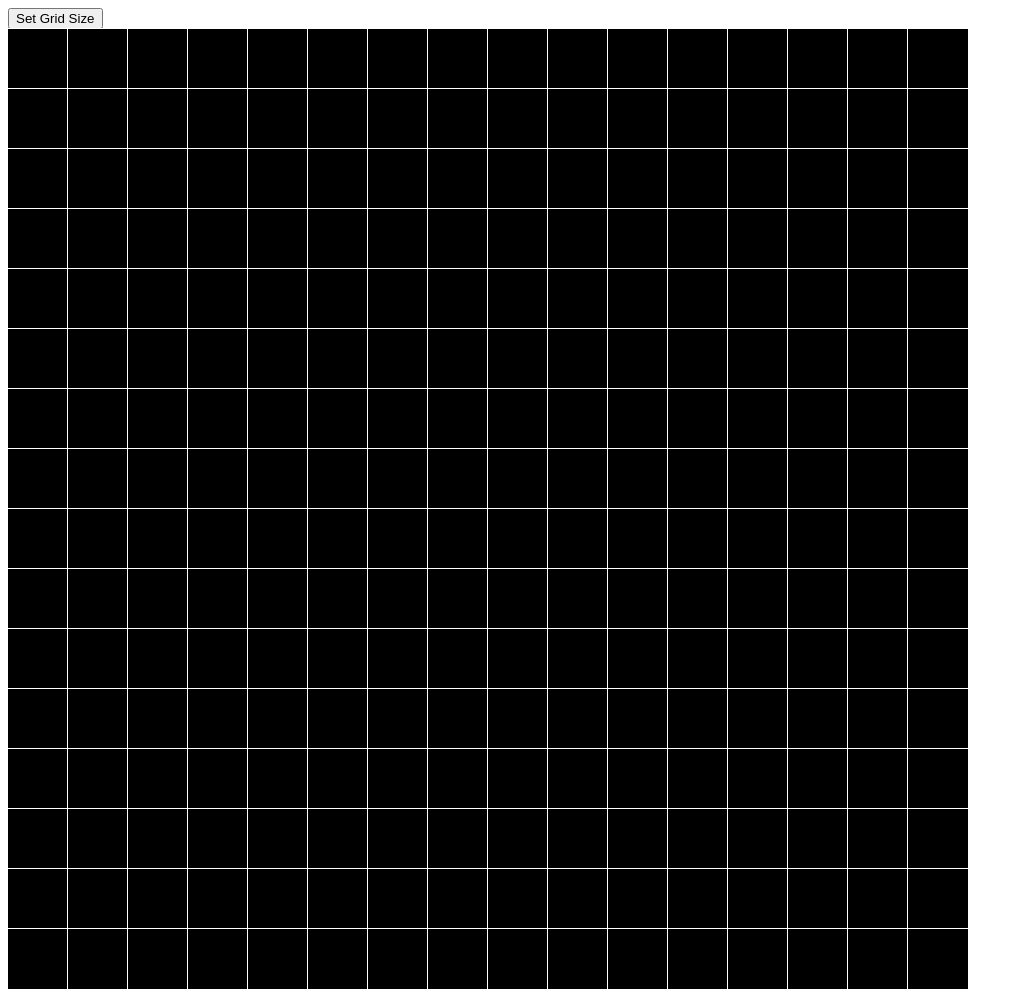
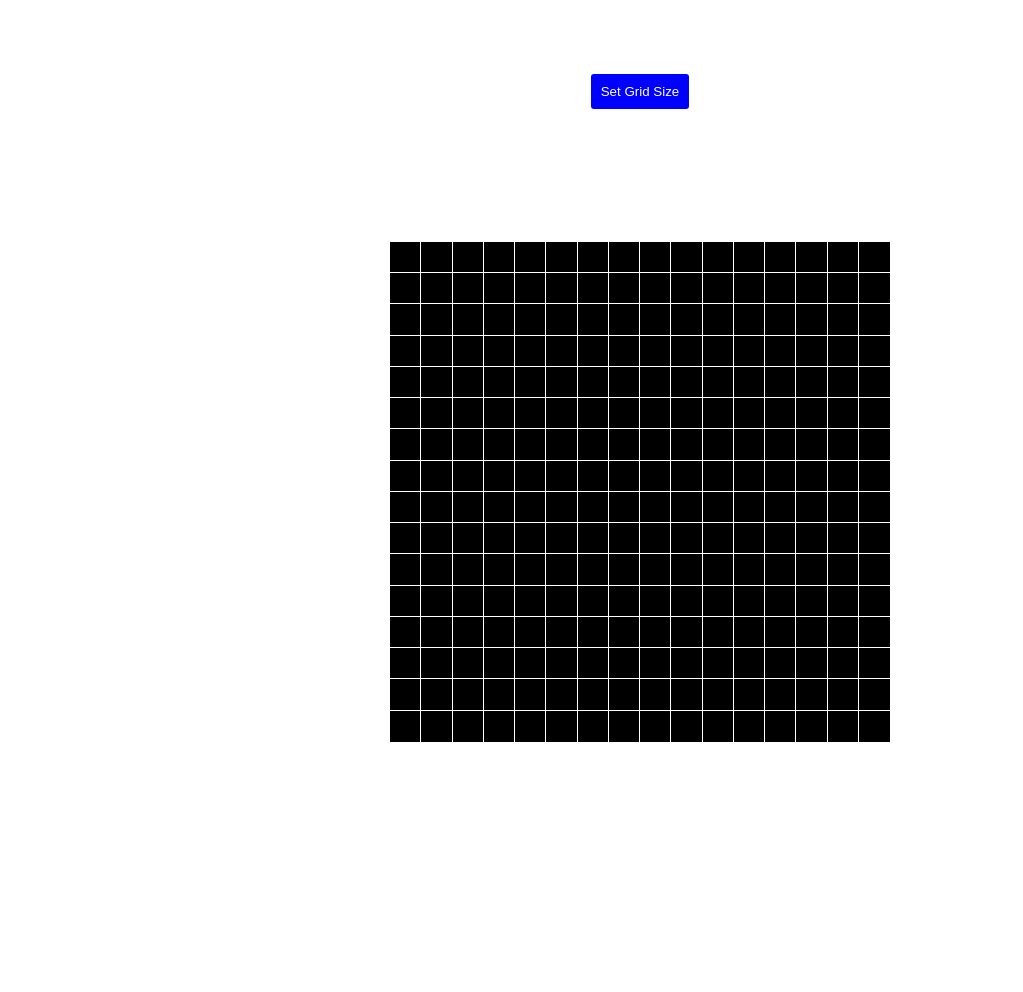
Before and after one commit to meera-gd/odin-etch-a-sketch, a plain HTML site: page index.html in a window 1280 px wide. Shown: the whole page, without its empty margins (0-1023 px from the left). After the commit the page ends 816 px from the top, so only its background shows below. Drawn offline with Linux system fonts and the light colour scheme.

Commit message:
Change alignment and button styling

```diff
--- a/index.html
+++ b/index.html
@@ -1,13 +1,15 @@
 <!DOCTYPE html>
 <html lang="en">
   <head>
-		<meta charset="utf-8">
+    <meta charset="utf-8" />
     <title>Etch-a-Sketch</title>
-		<link rel="stylesheet" href="style.css">
+    <link rel="stylesheet" href="style.css" />
     <script src="script.js" defer></script>
   </head>
   <body>
+    <div id="settings">
       <button id="sizer">Set Grid Size</button>
+    </div>
     <div class="container"></div>
   </body>
 </html>
--- a/script.js
+++ b/script.js
@@ -1,25 +1,24 @@
-
 function drawGrid(size) {
-	const container = document.querySelector('.container');
-	container.textContent = '';
+  const container = document.querySelector(".container");
+  container.textContent = "";
 
   for (let i = 0; i < size * size; i++) {
-		const square = document.createElement('div');
-		square.classList.add('square');
-		square.style.minWidth = 960 / size + 'px';
-		square.style.minHeight = 960 / size + 'px';
-		square.addEventListener('mouseenter', (e) => {
-			e.target.classList.add('highlighted');
+    const square = document.createElement("div");
+    square.classList.add("square");
+    square.style.minWidth = 500 / size + "px";
+    square.style.minHeight = 500 / size + "px";
+    square.addEventListener("mouseenter", (e) => {
+      e.target.classList.add("highlighted");
     });
     container.appendChild(square);
   }
 }
 
-const sizeBtn = document.querySelector('#sizer');
-sizeBtn.addEventListener('click', () => {
-	let size = +prompt('How many squares wide should the grid be (max 100)?');
+const sizeBtn = document.querySelector("#sizer");
+sizeBtn.addEventListener("click", () => {
+  let size = +prompt("How many squares wide should the grid be (max 100)?");
   size = Math.min(100, size);
   drawGrid(size);
-})
+});
 
 drawGrid(16);
--- a/style.css
+++ b/style.css
@@ -1,14 +1,34 @@
+body {
+  height: 100vh;
+  display: flex;
+  flex-direction: column;
+  justify-content: space-around;
+}
+
+#settings,
 .container {
-	display: flex;
-	flex-wrap: wrap;
-	width: 960px;
+  margin: auto;
+}
+
+button {
+  padding: 10px;
+  border-radius: 3px;
+  background-color: blue;
+  border: none;
+  color: white;
+}
+
+.container {
+  display: flex;
+  flex-wrap: wrap;
+  width: 500px;
 }
 
 .square {
-	background-color: black;
-	outline: white solid 1px;
+  background-color: black;
+  outline: white solid 1px;
 }
 
 .square.highlighted {
-	background-color: aqua;
+  background-color: aqua;
 }
```
Lines whose indentation alone changed are shown as unchanged.
